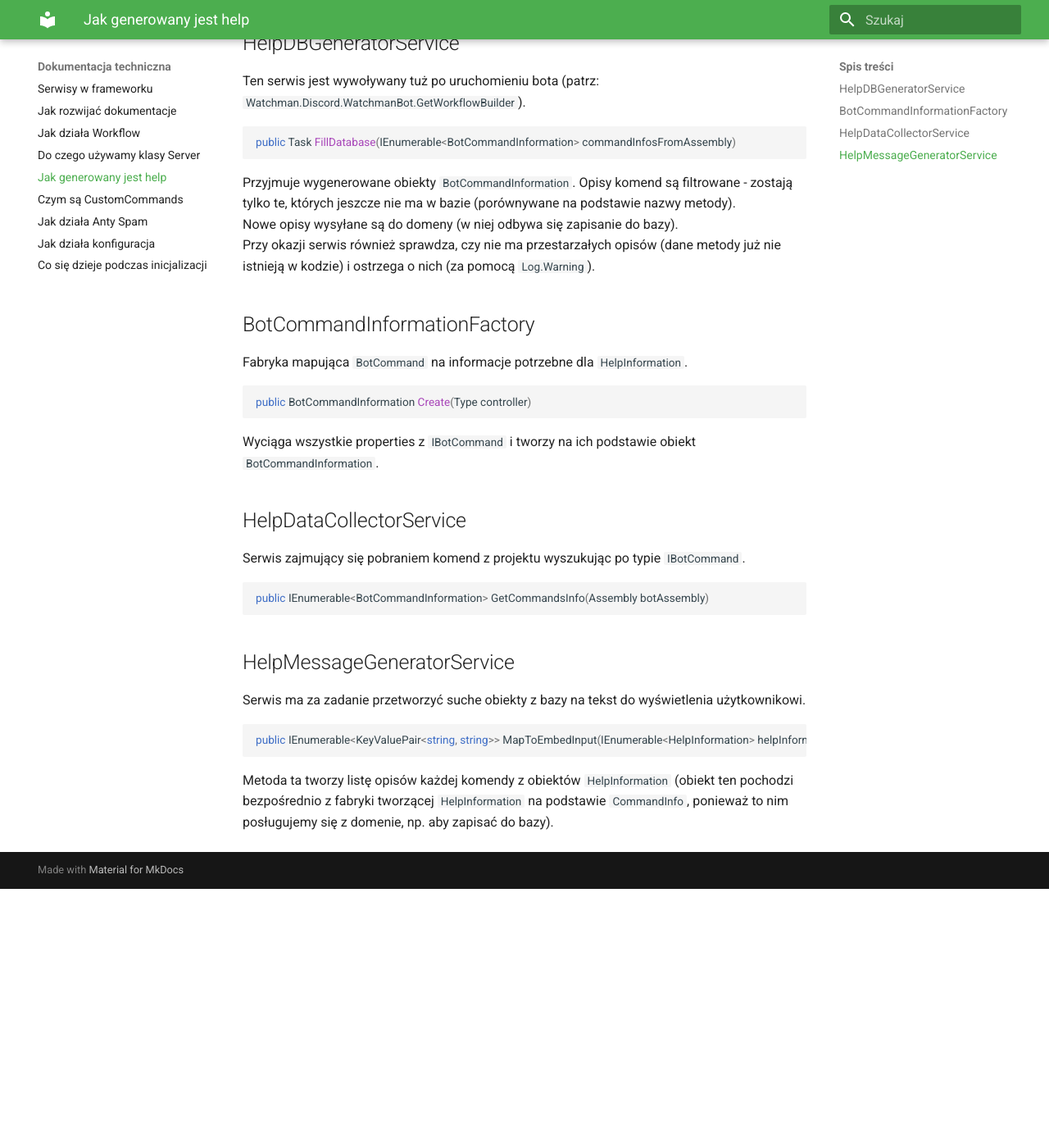
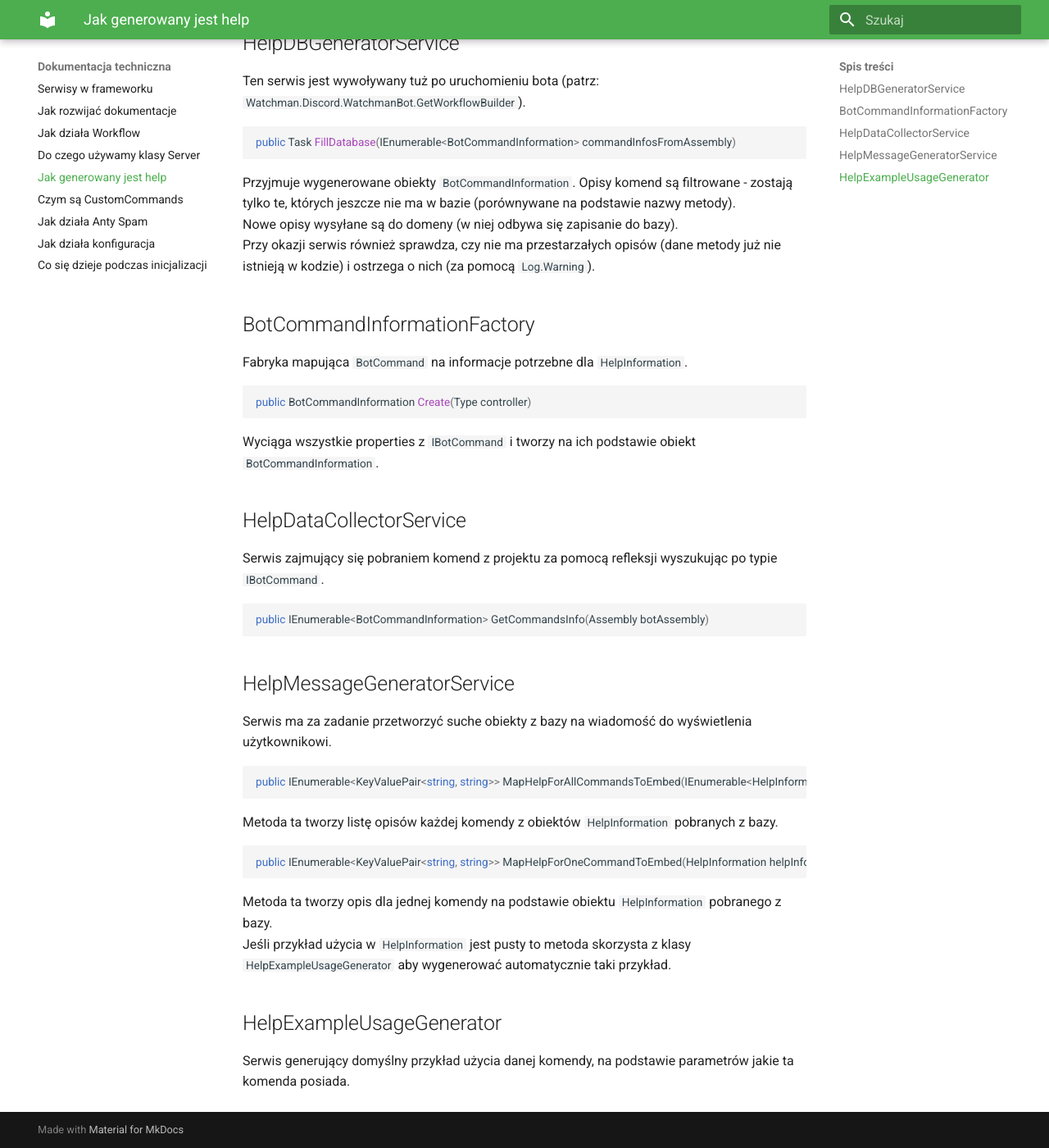
Before and after one commit to Devscord-Team/Watchman, an MkDocs documentation site: the page built from docs/139-jak-dziala-generowanie-helpa.md, in a window 1280 px wide and 1400 px high, scrolled down 597 px. Shown: the whole window at 82% size. Built offline with MkDocs 1.6.1 and Material for MkDocs 9.7.7, drawn with Linux system fonts in a browser that asks for light colours; before the commit the page ends 1681 px from its top, so only the background shows below that.

Commit message:
update docs for help

````diff
--- a/docs/139-jak-dziala-generowanie-helpa.md
+++ b/docs/139-jak-dziala-generowanie-helpa.md
@@ -32,7 +32,7 @@ Wyciąga wszystkie properties z `IBotCommand` i tworzy na ich podstawie obiekt `
 
 ## HelpDataCollectorService
 
-Serwis zajmujący się pobraniem komend z projektu wyszukując po typie `IBotCommand`.
+Serwis zajmujący się pobraniem komend z projektu za pomocą refleksji wyszukując po typie `IBotCommand`.
 
 ```csharp
 public IEnumerable<BotCommandInformation> GetCommandsInfo(Assembly botAssembly)
@@ -40,10 +40,21 @@ public IEnumerable<BotCommandInformation> GetCommandsInfo(Assembly botAssembly)
 
 ## HelpMessageGeneratorService
 
-Serwis ma za zadanie przetworzyć suche obiekty z bazy na tekst do wyświetlenia użytkownikowi.
+Serwis ma za zadanie przetworzyć suche obiekty z bazy na wiadomość do wyświetlenia użytkownikowi.
 
 ```csharp
-public IEnumerable<KeyValuePair<string, string>> MapToEmbedInput(IEnumerable<HelpInformation> helpInformations)
+public IEnumerable<KeyValuePair<string, string>> MapHelpForAllCommandsToEmbed(IEnumerable<HelpInformation> helpInformations, DiscordServerContext server)
 ```
 
-Metoda ta tworzy listę opisów każdej komendy z obiektów `HelpInformation` (obiekt ten pochodzi bezpośrednio z fabryki tworzącej `HelpInformation` na podstawie `CommandInfo`, ponieważ to nim posługujemy się z domenie, np. aby zapisać do bazy).
+Metoda ta tworzy listę opisów każdej komendy z obiektów `HelpInformation` pobranych z bazy.
+
+```csharp
+public IEnumerable<KeyValuePair<string, string>> MapHelpForOneCommandToEmbed(HelpInformation helpInformation, DiscordServerContext server)
+```
+
+Metoda ta tworzy opis dla jednej komendy na podstawie obiektu `HelpInformation` pobranego z bazy.
+Jeśli przykład użycia w `HelpInformation` jest pusty to metoda skorzysta z klasy `HelpExampleUsageGenerator` aby wygenerować automatycznie taki przykład.
+
+## HelpExampleUsageGenerator
+
+Serwis generujący domyślny przykład użycia danej komendy, na podstawie parametrów jakie ta komenda posiada.
````
